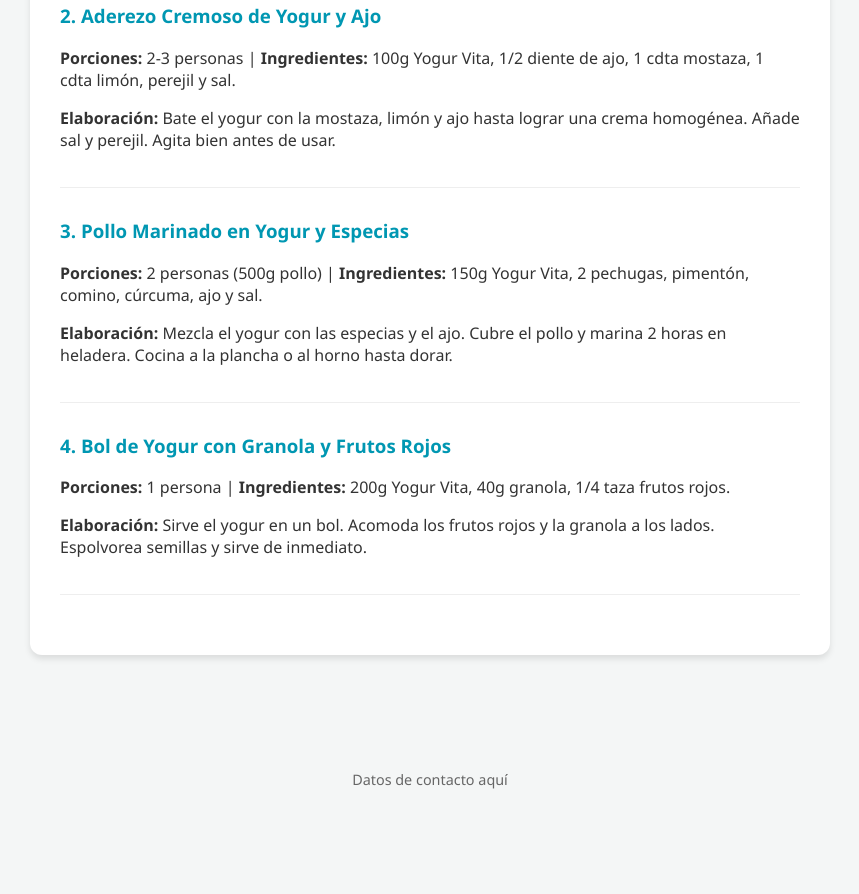
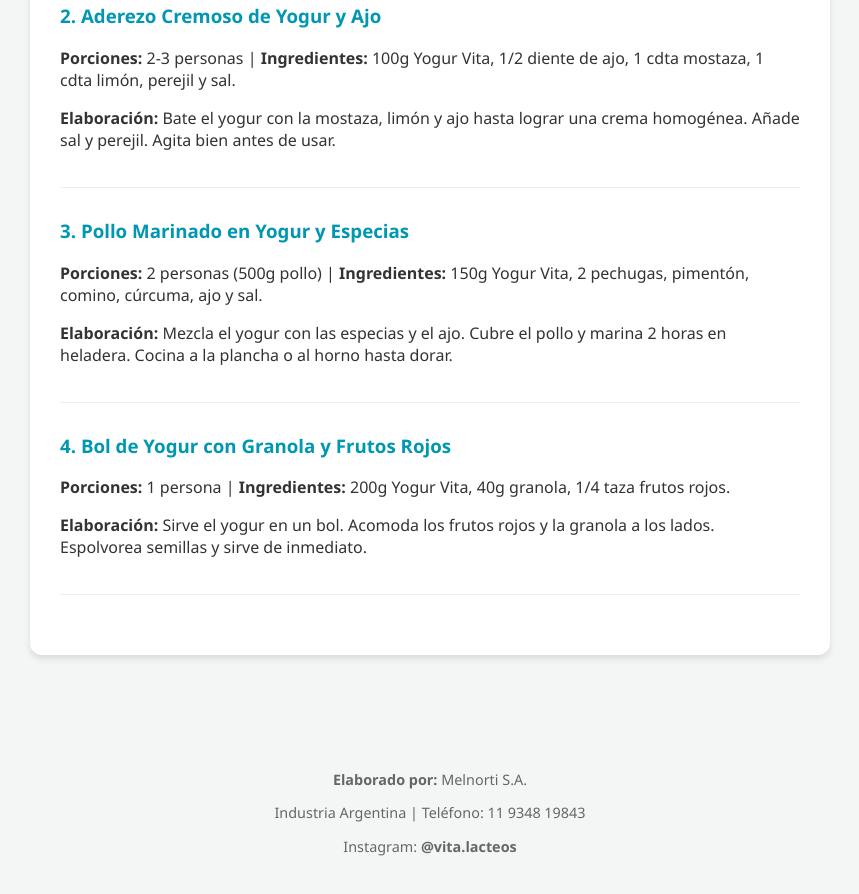
Before and after one commit to melnechukrorro/VITA-YOGUR-NATURAL, a plain HTML site: page index.html in a window 1280 px wide. Shown: the part 1164-2058 px from the top of the page, without its empty margins (210-1069 px from the left). Before the commit the page ends 2007 px from the top, so only its background shows below. Drawn offline with Linux system fonts and the light colour scheme.

Commit message:
Update index.html

```diff
--- a/index.html
+++ b/index.html
@@ -119,9 +119,12 @@
         </section>
     </div>
 
-    <footer>
-        <p>Datos de contacto aquí</p>
+   <footer>
+        <p><strong>Elaborado por:</strong> Melnorti S.A.</p>
+        <p>Industria Argentina | Teléfono: 11 9348 19843</p>
+        <p>Instagram: <strong>@vita.lacteos</strong></p>
     </footer>
+
 
 </body>
 </html>
```
